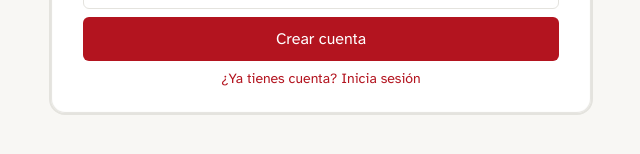
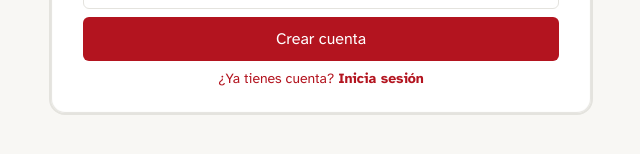
Before and after one commit to atlas-interactive/eventu-web, a React (Vite) app: page /registro in a window 1280 px wide. Shown: the part 528-682 px from the top of the page, without its empty margins (319-959 px from the left). Built offline with nearby package versions, Linux system fonts and the light colour scheme; no server answers.

Commit message:
fix(auth): update link styles for login in registration form

```diff
--- a/src/features/auth/FormularioRegistro.tsx
+++ b/src/features/auth/FormularioRegistro.tsx
@@ -152,7 +152,7 @@ export const FormularioRegistro: React.FC = () => {
             </form>
             <p className="register-login-link mt-2 text-center text-sm leading-5">
                 ¿Ya tienes cuenta?{' '}
-                <Link to="/login" className="font-medium hover:underline">
+                <Link to="/login" className="link_form">
                     Inicia sesión
                 </Link>
             </p>
```
